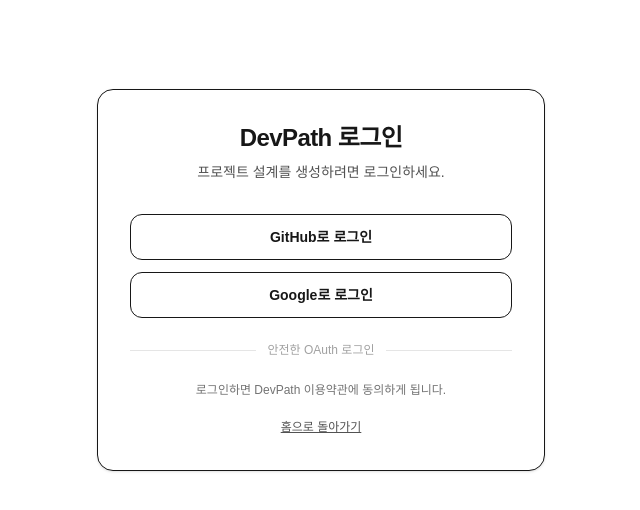
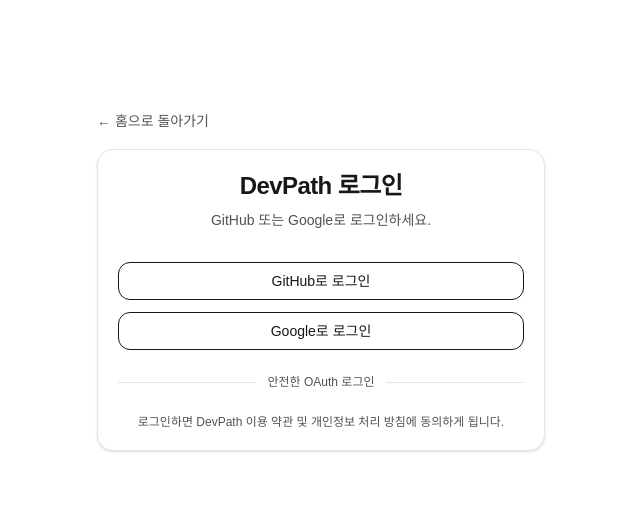
Before and after one commit to RootPark98/devPath, a Next.js app: page /login in a window 1280 px wide. Shown: the top 510 px of the page, without its empty margins (319-959 px from the left). Built offline with nearby package versions, Linux system fonts and the light colour scheme.

Commit message:
refactor(ui): apply dp design tokens to LoginPage

```diff
--- a/app/login/page.tsx
+++ b/app/login/page.tsx
@@ -5,56 +5,55 @@
 
 export default function LoginPage() {
   return (
-    <main className="flex min-h-[70vh] items-center justify-center px-4">
-      <div className="w-full max-w-md rounded-2xl border bg-white p-8 shadow-sm">
-
-        {/* Header */}
-        <div className="space-y-2 text-center">
-          <h1 className="text-2xl font-bold tracking-tight">
-            DevPath 로그인
-          </h1>
-          <p className="text-sm text-neutral-600">
-            프로젝트 설계를 생성하려면 로그인하세요.
-          </p>
+    <main className="flex min-h-[70vh] items-center justify-center px-4 py-10">
+      <div className="w-full max-w-md">
+        {/* Top back */}
+        <div className="mb-4">
+          <Link
+            href="/"
+            className="text-sm dp-muted hover:text-black dark:hover:text-white transition"
+          >
+            ← 홈으로 돌아가기
+          </Link>
         </div>
 
-        {/* Login Buttons */}
+        {/* Card */}
+        <section className="dp-card">
+          <div className="space-y-2 text-center">
+            <h1 className="text-2xl font-bold tracking-tight">DevPath 로그인</h1>
+            <p className="text-sm dp-muted">GitHub 또는 Google로 로그인하세요.</p>
+          </div>
+
           <div className="mt-8 space-y-3">
+            {/* GitHub (primary) */}
             <button
               onClick={() => signIn("github", { callbackUrl: "/" })}
-            className="w-full rounded-xl border px-4 py-3 text-sm font-semibold transition hover:bg-neutral-50 active:bg-neutral-100"
+              className="w-full dp-btn"
             >
               GitHub로 로그인
             </button>
 
+            {/* Google (secondary) */}
             <button
               onClick={() => signIn("google", { callbackUrl: "/" })}
-            className="w-full rounded-xl border px-4 py-3 text-sm font-semibold transition hover:bg-neutral-50 active:bg-neutral-100"
+              className="w-full dp-btn"
             >
               Google로 로그인
             </button>
           </div>
 
           {/* Divider */}
-        <div className="my-6 flex items-center gap-3 text-xs text-neutral-400">
-          <div className="h-px flex-1 bg-neutral-200" />
+          <div className="my-6 flex items-center gap-3 text-xs dp-muted">
+            <div className="h-px flex-1 bg-neutral-200 dark:bg-neutral-800" />
             안전한 OAuth 로그인
-          <div className="h-px flex-1 bg-neutral-200" />
+            <div className="h-px flex-1 bg-neutral-200 dark:bg-neutral-800" />
           </div>
 
-        {/* Footer */}
-        <div className="text-center text-xs text-neutral-500">
-          로그인하면 DevPath 이용약관에 동의하게 됩니다.
-        </div>
-
-        <div className="mt-4 text-center">
-          <Link
-            href="/"
-            className="text-xs font-medium text-neutral-600 underline hover:text-black"
-          >
-            홈으로 돌아가기
-          </Link>
-        </div>
+          {/* Footer note */}
+          <p className="text-center text-xs dp-muted">
+            로그인하면 DevPath 이용 약관 및 개인정보 처리 방침에 동의하게 됩니다.
+          </p>
+        </section>
       </div>
     </main>
   );
```
Lines whose indentation alone changed are shown as unchanged.
